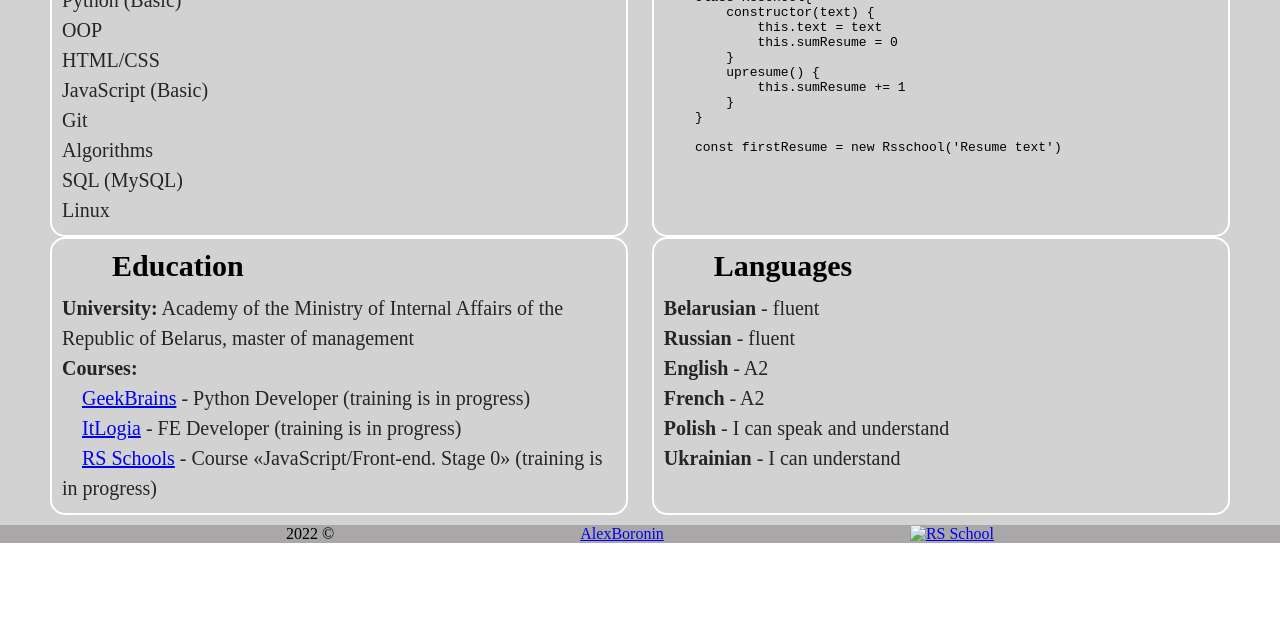
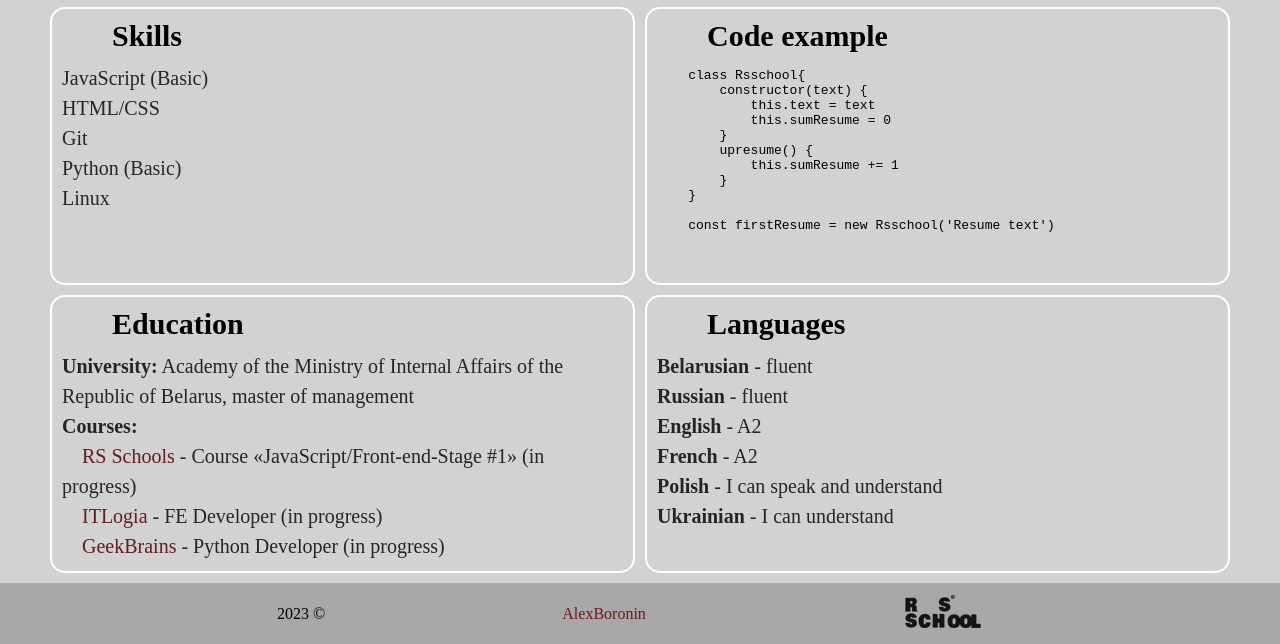
Before and after one commit to aliakseivb/rsschool-cv, a plain HTML site: page index.html in a window 1280 px wide. Shown: the part 681-1325 px from the top of the page. Before the commit the page ends 1224 px from the top, so only its background shows below. Drawn offline with Linux system fonts and the light colour scheme; files that its build step writes are made by us from their sources.

Commit message:
feat: remake style

```diff
--- a/assets/styles/style.css
+++ b/assets/styles/style.css
@@ -6,13 +6,13 @@
 
 @font-face {
     font-family: Roboto;
-    src: url("../assets/fonts/Roboto.ttf");
+    src: url("../fonts/Roboto.ttf");
     font-weight: 100;
 }
 
 @font-face {
     font-family: Roboto;
-    src: url("../assets/fonts/Robotobold.ttf");
+    src: url("../fonts/Robotobold.ttf");
     font-weight: 300;
 }
 
@@ -29,7 +29,6 @@ html {
 }
 
 .header {
-    border-bottom: 2px solid #343333;
     padding: 25px 0;
     background-color: #a9a7a7;
 }
@@ -79,14 +78,14 @@ nav {
     text-decoration: none;
     align-self: center;
     padding: 0 12px;
-    transition: .8s;
+    transition: .3s;
     position: relative;
 }
 
 .item:hover {
-    color: #debcbc;
-    background: #332c2c;
-    border-radius: 10px;
+    color: #885454;
+    /*background: #332c2c;*/
+    /*border-radius: 10px;*/
 }
 
 .main-container {
@@ -134,14 +133,16 @@ nav {
 }
 
 .main-sections {
-    display: flex;
-    flex-wrap: wrap;
+    display: grid;
+    grid-template-columns: 1fr 1fr;
+    grid-template-rows: 1fr 1fr 1fr;
+    grid-gap: 10px;
     padding: 10px;
-    justify-content: space-between;
+    /*justify-content: space-between;*/
 }
 
 .section {
-    width: 49%;
+    width: 100%;
     padding: 10px;
     border: #ffffff 2px solid;
     border-radius: 15px;
@@ -155,7 +156,7 @@ nav {
 
 h2 {
     font-size: 30px;
-    padding-left: 50px;
+    margin-left: 50px;
 }
 
 p {
@@ -185,3 +186,9 @@ span {
     color: #282424;
     line-height: 1.5;
 }
+
+.desk__link,
+.footer__link {
+   text-decoration: none;
+    color: #651c1c;
+}
--- a/index.html
+++ b/index.html
@@ -4,7 +4,7 @@
     <meta charset="UTF-8">
     <meta name="viewport" content="width=device-width, initial-scale=1.0">
     <title>CV</title>
-    <link rel="stylesheet" href="./styles/style.css">
+    <link rel="stylesheet" href="./assets/styles/style.css">
 </head>
 <body>
 <header class="header">
@@ -33,7 +33,7 @@
                 </div>
                 <div><h4 class="begin">(beginner)</h4></div>
             </section>
-            <img src="./assets/img/Iam_c.png" alt="Beginner">
+            <img src="./assets/images/iam_c.png" alt="Beginner">
         </div>
         <div class="main-sections">
             <section class="section" id="contacts">
@@ -62,13 +62,10 @@
                 <h2>Skills</h2>
                 <div class="text">
                     <ul class="desk">
+                        <li>JavaScript (Basic)</li>
+                        <li>HTML/CSS</li>
+                        <li>Git</li>
                         <li>Python (Basic)</li>
-                        <li>OOP</li>
-                        <li>HTML/CSS</li>
-                        <li>JavaScript (Basic)</li>
-                        <li>Git</li>
-                        <li>Algorithms</li>
-                        <li>SQL (MySQL)</li>
                         <li>Linux</li>
                     </ul>
                 </div>
@@ -95,15 +92,18 @@
                 <h2>Education</h2>
                 <div class="text">
                     <ul class="desk">
-                        <li><span>University:</span> Academy of the Ministry of Internal Affairs of the Republic of Belarus,
-                            master of management</li>
+                        <li><span>University:</span> Academy of the Ministry of Internal Affairs of the Republic of
+                            Belarus,
+                            master of management
+                        </li>
                         <li><span>Courses:</span></li>
-                        <li> <p style="text-indent: 20px"><a href="https://gb.ru/">GeekBrains</a> - Python Developer (training is
-                            in progress)</p></li>
-                        <li>  <p style="text-indent: 20px"><a href="https://itlogia.ru/">ItLogia</a> - FE Developer (training is
-                            in progress)</p></li>
-                        <li> <p style="text-indent: 20px"><a href="https://rs.school/">RS Schools</a> - Course
-                            «JavaScript/Front-end. Stage 0» (training is in progress)</p></li>
+                        <li><p style="text-indent: 20px"><a class="desk__link" href="https://rs.school/">RS Schools</a>
+                            - Course
+                            «JavaScript/Front-end-Stage #1» (in progress)</p></li>
+                        <li><p style="text-indent: 20px"><a class="desk__link" href="https://itlogia.ru/">ITLogia</a> -
+                            FE Developer (in progress)</p></li>
+                        <li><p style="text-indent: 20px"><a class="desk__link" href="https://gb.ru/">GeekBrains</a> -
+                            Python Developer (in progress)</p></li>
                     </ul>
                 </div>
             </section>
@@ -125,9 +125,9 @@
 </main>
 <footer class="footer">
     <div class="container footer-container">
-        <div>2022 &copy;</div>
-        <a href="https://github.com/AlexBoronin">AlexBoronin</a>
-        <a href="https://rs.school/"><img src="./assets/img/rsspng.png" alt="RS School"></a>
+        <div>2023 &copy;</div>
+        <a class="footer__link" href="https://github.com/AlexBoronin">AlexBoronin</a>
+        <a href="https://rs.school/"><img src="./assets/images/rsspng.png" alt="RS School"></a>
     </div>
 </footer>
 </body>
```
Also changed, not shown: assets/images/i`am.jpg (deleted), assets/images/iam_c.png (added).
